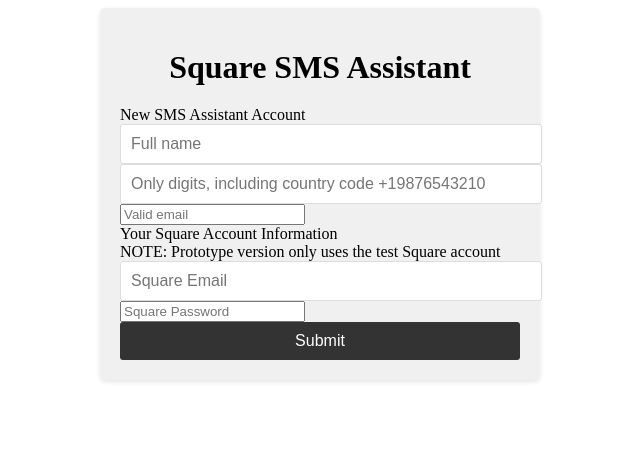
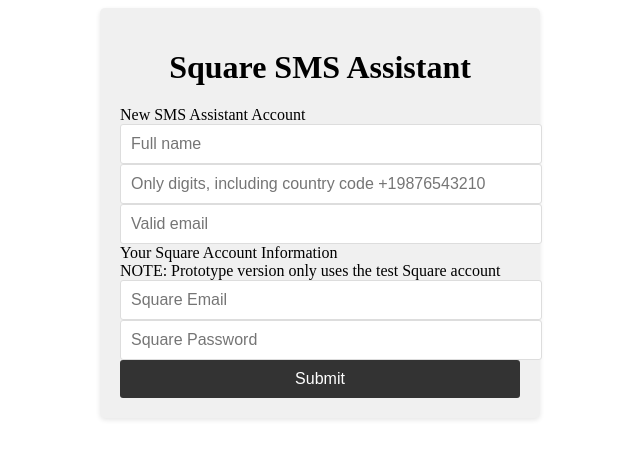
Before and after one commit to dolidze94/square_sms_assistant, a Flask app: page / in a window 1280 px wide. Shown: the top 459 px of the page, without its empty margins (320-960 px from the left). Run offline with Flask 3, Linux system fonts and the light colour scheme; parts of the project's set-up code (start-up, migrations or seed data) failed here and were passed over.

Commit message:
Actually added the necessary files

```diff
--- a/static/style.css
+++ b/static/style.css
@@ -14,6 +14,22 @@ h1 {
 }
 
 input[type="text"] {
+    width: 100%;
+    padding: 10px;
+    font-size: 16px;
+    border: 1px solid #ddd;
+    border-radius: 3px;
+}
+
+input[type="email"] {
+    width: 100%;
+    padding: 10px;
+    font-size: 16px;
+    border: 1px solid #ddd;
+    border-radius: 3px;
+}
+
+input[type="password"] {
     width: 100%;
     padding: 10px;
     font-size: 16px;
```
